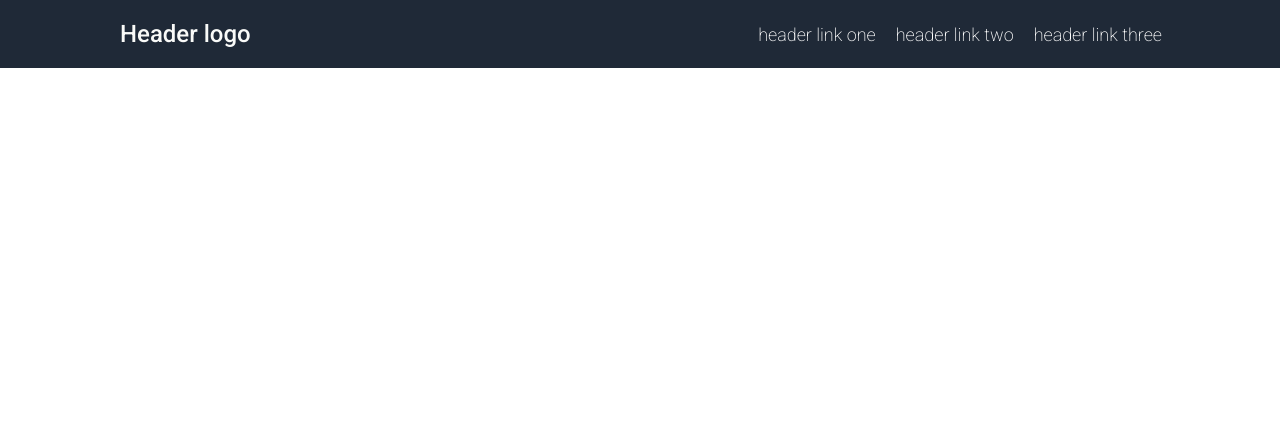
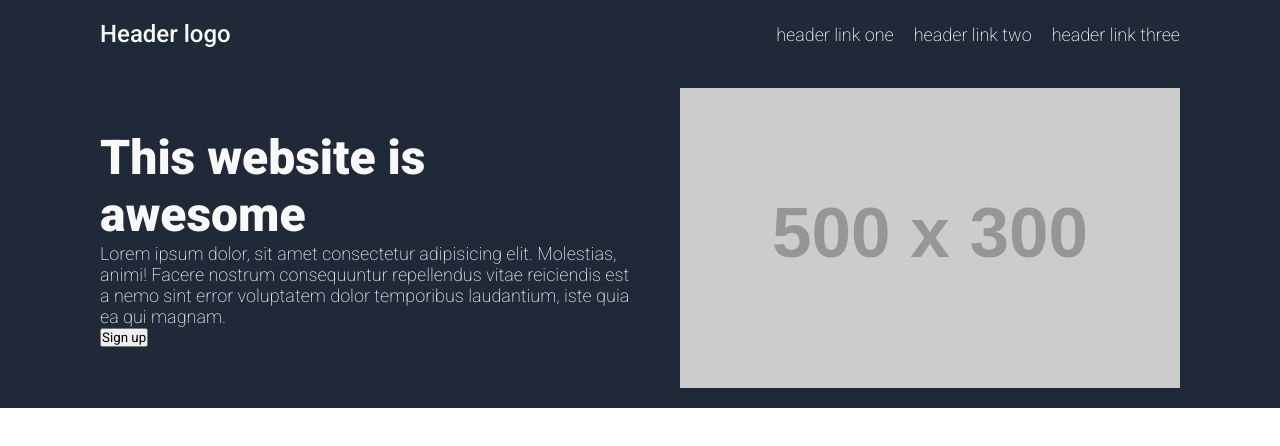
Before and after one commit to andersgul/foundations-landing-page, a plain HTML site: page index.html in a window 1280 px wide. Drawn offline with Linux system fonts and the light colour scheme; placeholder pictures from the web are drawn by us.

Commit message:
Add content and styles to hero section

```diff
--- a/index.html
+++ b/index.html
@@ -5,6 +5,10 @@
     <meta name="viewport" content="width=device-width, initial-scale=1.0">
     <title>Foundations - landing page</title>
     <link rel="stylesheet" href="style.css">
+
+    <style>
+
+    </style>
 </head>
 <body>
     <div class="hero-container">
@@ -18,6 +22,20 @@
                 </ul>
             </div>
         </div>
+        <div class="hero">
+            <div class="left">
+                <div class="main">
+                    This website is awesome
+                </div>
+                <div class="secondary">
+                    Lorem ipsum dolor, sit amet consectetur adipisicing elit. Molestias, animi! Facere nostrum consequuntur repellendus vitae reiciendis est a nemo sint error voluptatem dolor temporibus laudantium, iste quia ea qui magnam.
+                </div>
+                <div class="button">
+                    <button>Sign up</button>
+                </div>
+            </div>
+            <img src="https://placehold.co/500x300" alt="">
+        </div>
     </div>
 </body>
 </html>
--- a/style.css
+++ b/style.css
@@ -12,7 +12,7 @@ ul {
     margin: 0;
     padding: 0;
     list-style: none;
-    color: #fff;
+    color: #F9FAF8;
     font-size: 18px;
     display: flex;
     gap: 20px;
@@ -22,7 +22,9 @@ ul {
 .hero-container {
     background-color: #1F2937;
     display: flex;
-    justify-content: center;
+    /* justify-content: center; */
+    flex-direction: column;
+    align-items: center;
 }
 
 .header {
@@ -38,14 +40,37 @@ ul {
     font-weight: 500;
     color: #F9FAF8;
     display: flex;
-    margin-left: 20px;
+    /* margin-left: 20px; */
 }
 
 
 .right-menu {
-    margin-right: 18px;
+    /* margin-right: 18px; */
     font-weight: 200;
-    color: #F9FAF8;
     display: flex;
     gap: 20px;
 }
+
+.hero {
+    display: flex;
+    align-items: center;
+    width: 1080px;
+    color: #F9FAF8;
+    margin-top: 20px;
+    margin-bottom: 20px;
+}
+
+.left {
+    margin-right: 40px;
+}
+
+.main {
+    font-size: 48px;
+    font-weight: 900;
+}
+
+.secondary {
+    font-size: 18px;
+    color: #E5E7EB;
+    font-weight: 200;
+}
```
